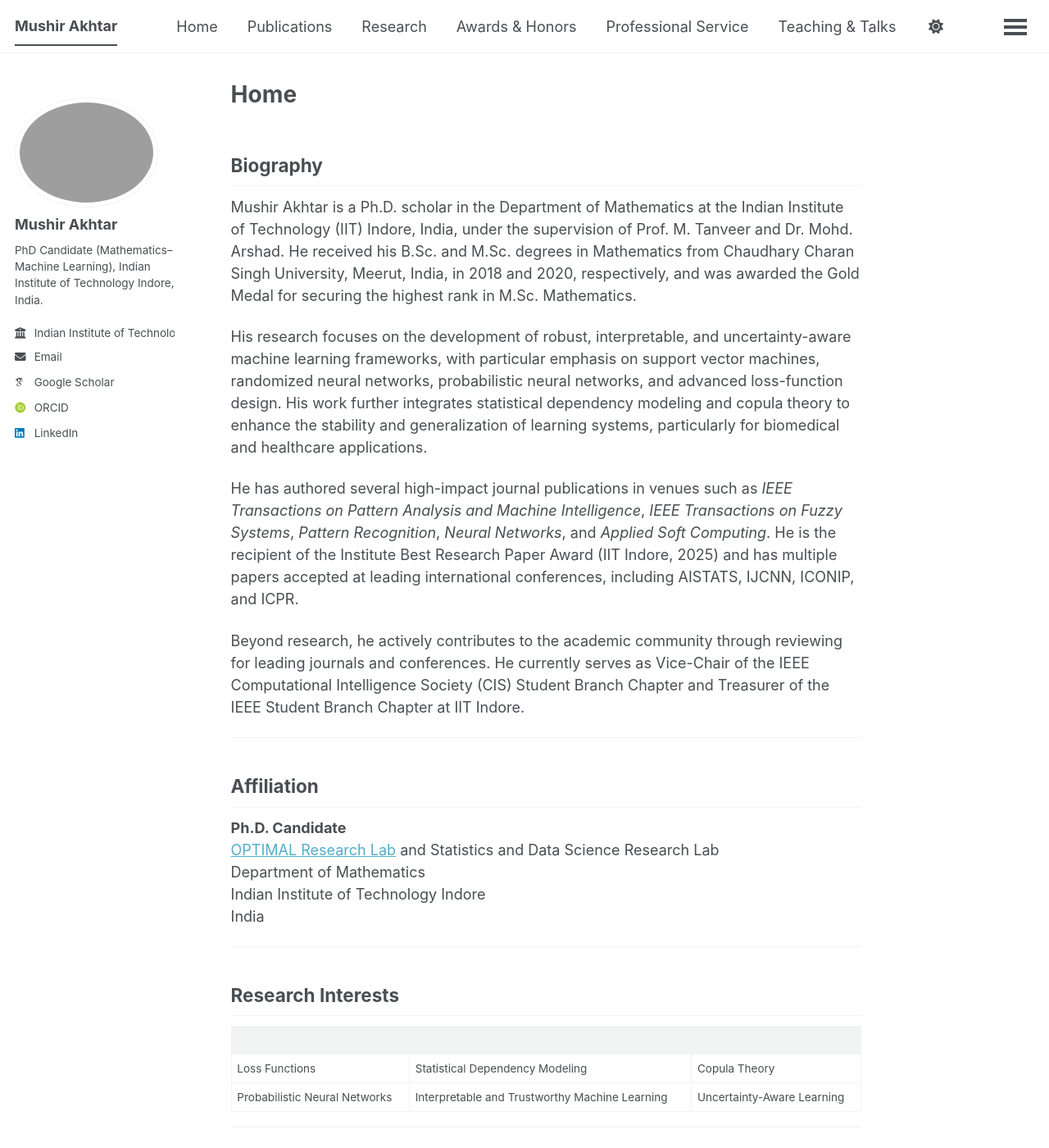
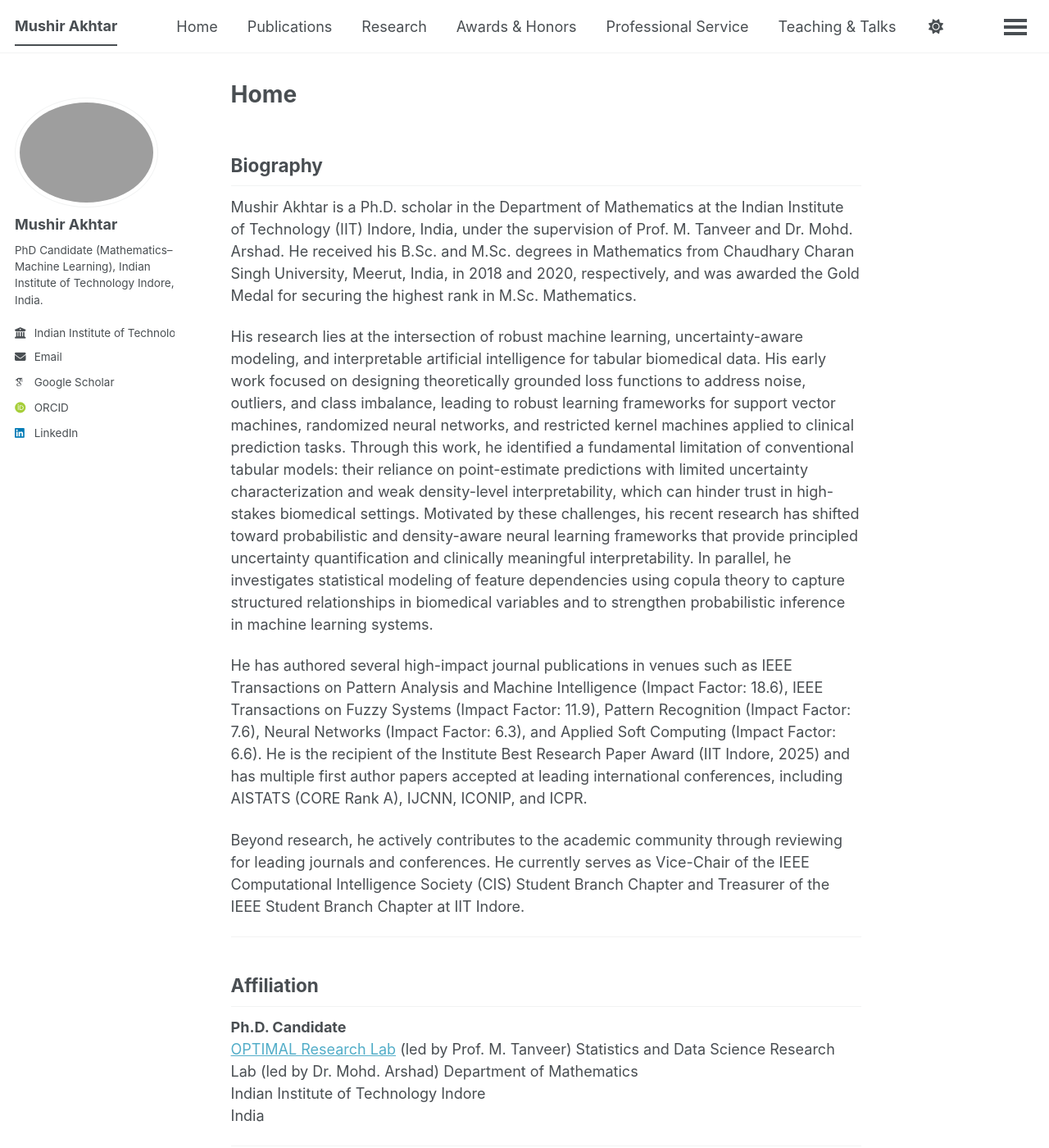
Before and after one commit to mushir-akhtar/mushir-akhtar.github.io, a Jekyll site: the page built from _pages/about.md, in a window 1280 px wide and 1400 px high. Shown: the whole window at 82% size. Built offline with Jekyll 4.4.1, drawn with Linux system fonts in a browser that asks for light colours; some web fonts are replaced; a script bundle is joined from its source files by our own code; library files that are not in the unit come from our copies; some of the changed text lies outside the part shown.

Commit message:
Update about.md

```diff
--- a/_pages/about.md
+++ b/_pages/about.md
@@ -9,30 +9,39 @@ permalink: /
 
 Mushir Akhtar is a Ph.D. scholar in the Department of Mathematics at the Indian Institute of Technology (IIT) Indore, India, under the supervision of Prof. M. Tanveer and Dr. Mohd. Arshad. He received his B.Sc. and M.Sc. degrees in Mathematics from Chaudhary Charan Singh University, Meerut, India, in 2018 and 2020, respectively, and was awarded the Gold Medal for securing the highest rank in M.Sc. Mathematics.
 
-His research focuses on the development of robust, interpretable, and uncertainty-aware machine learning frameworks, with particular emphasis on support vector machines, randomized neural networks, probabilistic neural networks, and advanced loss-function design. His work further integrates statistical dependency modeling and copula theory to enhance the stability and generalization of learning systems, particularly for biomedical and healthcare applications.
+His research lies at the intersection of robust machine learning, uncertainty-aware modeling, and interpretable artificial intelligence for tabular biomedical data. His early work focused on designing theoretically grounded loss functions to address noise, outliers, and class imbalance, leading to robust learning frameworks for support vector machines, randomized neural networks, and restricted kernel machines applied to clinical prediction tasks. Through this work, he identified a fundamental limitation of conventional tabular models: their reliance on point-estimate predictions with limited uncertainty characterization and weak density-level interpretability, which can hinder trust in high-stakes biomedical settings. Motivated by these challenges, his recent research has shifted toward probabilistic and density-aware neural learning frameworks that provide principled uncertainty quantification and clinically meaningful interpretability. In parallel, he investigates statistical modeling of feature dependencies using copula theory to capture structured relationships in biomedical variables and to strengthen probabilistic inference in machine learning systems.
 
-He has authored several high-impact journal publications in venues such as *IEEE Transactions on Pattern Analysis and Machine Intelligence*, *IEEE Transactions on Fuzzy Systems*, *Pattern Recognition*, *Neural Networks*, and *Applied Soft Computing*. He is the recipient of the Institute Best Research Paper Award (IIT Indore, 2025) and has multiple papers accepted at leading international conferences, including AISTATS, IJCNN, ICONIP, and ICPR.
+He has authored several high-impact journal publications in venues such as IEEE Transactions on Pattern Analysis and Machine Intelligence (Impact Factor: 18.6), IEEE Transactions on Fuzzy Systems (Impact Factor: 11.9), Pattern Recognition (Impact Factor: 7.6), Neural Networks (Impact Factor: 6.3), and Applied Soft Computing (Impact Factor: 6.6). He is the recipient of the Institute Best Research Paper Award (IIT Indore, 2025) and has multiple first author papers accepted at leading international conferences, including AISTATS (CORE Rank A), IJCNN, ICONIP, and ICPR.
 
 Beyond research, he actively contributes to the academic community through reviewing for leading journals and conferences. He currently serves as Vice-Chair of the IEEE Computational Intelligence Society (CIS) Student Branch Chapter and Treasurer of the IEEE Student Branch Chapter at IIT Indore.
+
 
 ---
 
 ## Affiliation
 
 **Ph.D. Candidate**
-[OPTIMAL Research Lab](https://optimal.iiti.ac.in) and Statistics and Data Science Research Lab
+[OPTIMAL Research Lab](https://mtanveer.profiles.iiti.ac.in/) (led by Prof. M. Tanveer)
+Statistics and Data Science Research Lab (led by Dr. Mohd. Arshad)
 Department of Mathematics
 Indian Institute of Technology Indore
 India
 
 ---
 
+
 ## Research Interests
 
-| | | |
-|---|---|---|
-| Loss Functions | Statistical Dependency Modeling | Copula Theory |
-| Probabilistic Neural Networks | Interpretable and Trustworthy Machine Learning | Uncertainty-Aware Learning |
+- Robust Machine Learning
+- Uncertainty-Aware Machine Learning
+- Interpretable and Explainable AI
+- Statistical Machine Learning
+- Probabilistic Neural Networks
+- Loss Function Design and Robust Optimization
+- Randomized Neural Networks and Kernel Methods
+- Copula-Based Dependency Modeling
+- Tabular Data Learning
+- Biomedical and Clinical AI
 
 ---
 
@@ -48,6 +57,5 @@ Ph.D. Candidate
 OPTIMAL Research Lab, POD 1A – 203
 Department of Mathematics
 Indian Institute of Technology Indore
-Khandwa Road, Simrol
-Indore (M.P.) 453552
+Khandwa Road, Simrol, Indore (M.P.) 453552
 India
```
